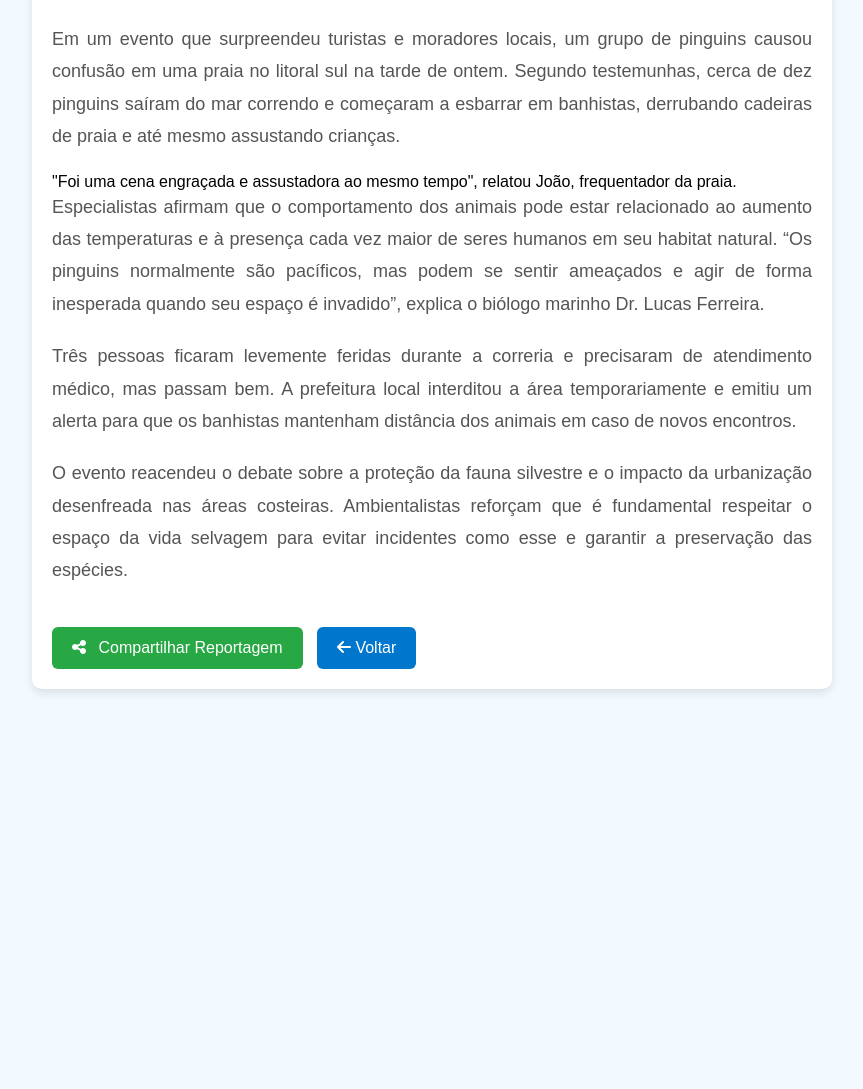
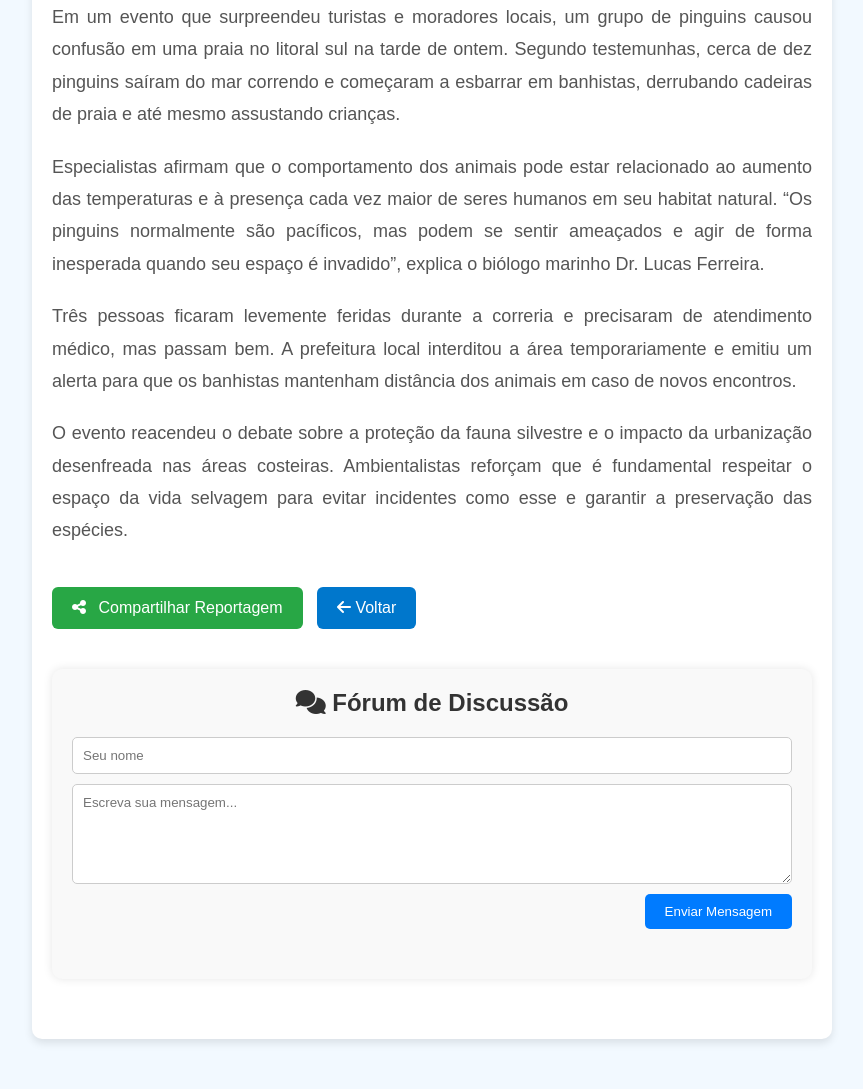
Before and after one commit to Gabriel-Odeli/Jornal_digital, a PHP site: page /rep_maior.html in a window 1280 px wide. Shown: the part 862-1951 px from the top of the page, without its empty margins (208-1071 px from the left). Before the commit the page ends 1555 px from the top, so only its background shows below. Run offline with PHP 8.4, Linux system fonts and the light colour scheme.

Commit message:
Fórum na tela principal

```diff
--- a/rep_maior/rep_maior.css
+++ b/rep_maior/rep_maior.css
@@ -191,3 +191,169 @@ body {
 .btn-compartilhar i {
     margin-right: 8px;
 }
+
+
+/* --- Fórum --- */
+.forum {
+    margin: 40px auto;
+    max-width: 800px;
+    background: #f9f9f9;
+    padding: 20px;
+    border-radius: 10px;
+    box-shadow: 0 0 10px rgba(0, 0, 0, 0.1);
+}
+
+.forum-titulo {
+    font-size: 24px;
+    margin-bottom: 20px;
+    color: #333;
+    text-align: center;
+}
+
+.form-mensagem {
+    display: flex;
+    flex-direction: column;
+    gap: 10px;
+}
+
+.form-mensagem input,
+.form-mensagem textarea {
+    width: 100%;
+    padding: 10px;
+    border: 1px solid #ccc;
+    border-radius: 5px;
+    resize: vertical;
+}
+
+.form-mensagem textarea {
+    min-height: 100px;
+}
+
+.btn-enviar {
+    padding: 10px 20px;
+    background-color: #007bff;
+    color: #fff;
+    border: none;
+    border-radius: 5px;
+    cursor: pointer;
+    align-self: flex-end;
+}
+
+.btn-enviar:hover {
+    background-color: #0056b3;
+}
+
+.lista-mensagens {
+    margin-top: 30px;
+    display: flex;
+    flex-direction: column;
+    gap: 15px;
+}
+
+.mensagem {
+    background-color: #ffffff;
+    padding: 15px;
+    border: 1px solid #ddd;
+    border-radius: 8px;
+    position: relative;
+}
+
+.mensagem h4 {
+    margin: 0 0 5px;
+    color: #007bff;
+}
+
+.mensagem p {
+    margin: 5px 0 0;
+    color: #555;
+}
+
+.mensagem time {
+    font-size: 12px;
+    color: #999;
+    position: absolute;
+    top: 15px;
+    right: 15px;
+}
+
+/* Respostas */
+
+.respostas {
+    margin-top: 15px;
+    padding-left: 20px;
+    border-left: 2px solid #ccc;
+    display: flex;
+    flex-direction: column;
+    gap: 10px;
+}
+
+.resposta {
+    background-color: #f1f1f1;
+    padding: 10px;
+    border-radius: 6px;
+    position: relative;
+}
+
+.resposta h5 {
+    margin: 0 0 5px;
+    font-size: 14px;
+    color: #007bff;
+}
+
+.resposta p {
+    margin: 0;
+    font-size: 14px;
+    color: #555;
+}
+
+.resposta time {
+    font-size: 11px;
+    color: #999;
+    position: absolute;
+    top: 8px;
+    right: 10px;
+}
+
+.btn-responder {
+    margin-top: 10px;
+    background: none;
+    border: none;
+    color: #007bff;
+    cursor: pointer;
+    font-size: 14px;
+    padding: 0;
+}
+
+.form-resposta {
+    display: flex;
+    flex-direction: column;
+    margin-top: 10px;
+    gap: 5px;
+}
+
+.form-resposta textarea {
+    width: 100%;
+    min-height: 60px;
+    padding: 8px;
+    border-radius: 4px;
+    border: 1px solid #ccc;
+    resize: vertical;
+}
+
+.form-resposta button {
+    align-self: flex-end;
+    padding: 5px 10px;
+    background-color: #28a745;
+    color: #fff;
+    border: none;
+    border-radius: 4px;
+    cursor: pointer;
+}
+
+.form-resposta button:hover {
+    background-color: #218838;
+}
+
+.form-resposta button[type="button"]:hover {
+    background-color: #c82333;
+}
--- a/rep_maior/rep_maior.html
+++ b/rep_maior/rep_maior.html
@@ -35,7 +35,6 @@
 
     <main class="reportagem">
         <h2 class="titulo-reportagem">Pinguins loucos deixam 3 pessoas feridas</h2>
-        <h3 class="subtitulo-reportagem">Entenda o que levou os pinguins a esse comportamento inusitado</h3>
 
         <div class="info-reportagem">
             <span><i class="fas fa-calendar-alt"></i> Publicado em: 27 de Abril de 2025</span>
@@ -49,10 +48,6 @@
             uma praia no litoral sul na tarde de ontem. Segundo testemunhas, cerca de dez pinguins saíram do mar
             correndo e começaram a esbarrar em banhistas, derrubando cadeiras de praia e até mesmo assustando crianças.
         </p>
-
-        <blockquote class="citacao-reportagem">
-            "Foi uma cena engraçada e assustadora ao mesmo tempo", relatou João, frequentador da praia.
-        </blockquote>
 
         <p class="texto-reportagem">
             Especialistas afirmam que o comportamento dos animais pode estar relacionado ao aumento das
@@ -79,6 +74,20 @@
 
         <a href="../tela_principal/tela_principal.html" class="btn-voltar"><i class="fas fa-arrow-left"></i> Voltar</a>
 
+        <section class="forum">
+            <h2 class="forum-titulo"><i class="fas fa-comments"></i> Fórum de Discussão</h2>
+
+            <form id="form-mensagem" class="form-mensagem">
+                <input type="text" id="nome-usuario" placeholder="Seu nome" required>
+                <textarea id="mensagem-usuario" placeholder="Escreva sua mensagem..." required></textarea>
+                <button type="submit" class="btn-enviar">Enviar Mensagem</button>
+            </form>
+
+            <div id="lista-mensagens" class="lista-mensagens">
+                <!-- Mensagens aparecerão aqui -->
+            </div>
+        </section>
+
     </main>
     <script src="rep_maior.js" defer></script>
 </body>
--- a/rep_maior/rep_maior.js
+++ b/rep_maior/rep_maior.js
@@ -17,6 +17,7 @@ botaoCompartilhar.addEventListener('click', async () => {
     }
 });
 
+
 // Barra de progresso
 window.onscroll = function() {
     const barra = document.getElementById('barra-progresso');
@@ -25,3 +26,124 @@ window.onscroll = function() {
     const porcentagem = (scrollAtual / scrollTotal) * 100;
     barra.style.width = porcentagem + "%";
 }
+
+// --- Fórum de Mensagens ---
+const formMensagem = document.getElementById('form-mensagem');
+const listaMensagens = document.getElementById('lista-mensagens');
+
+formMensagem.addEventListener('submit', (e) => {
+    e.preventDefault();
+
+    const nome = document.getElementById('nome-usuario').value.trim();
+    const mensagem = document.getElementById('mensagem-usuario').value.trim();
+
+    if (nome && mensagem) {
+        criarMensagem(nome, mensagem);
+        formMensagem.reset();
+    }
+});
+
+function criarMensagem(nome, texto) {
+    const divMensagem = document.createElement('div');
+    divMensagem.classList.add('mensagem');
+
+    const titulo = document.createElement('h4');
+    titulo.textContent = nome;
+
+    const corpo = document.createElement('p');
+    corpo.textContent = texto;
+
+    const hora = document.createElement('time');
+    const agora = new Date();
+    hora.textContent = agora.toLocaleTimeString('pt-BR', { hour: '2-digit', minute: '2-digit' });
+
+    const botaoResponder = document.createElement('button');
+    botaoResponder.classList.add('btn-responder');
+    botaoResponder.textContent = 'Responder';
+
+    const divRespostas = document.createElement('div');
+    divRespostas.classList.add('respostas');
+
+    divMensagem.appendChild(titulo);
+    divMensagem.appendChild(corpo);
+    divMensagem.appendChild(hora);
+    divMensagem.appendChild(botaoResponder);
+    divMensagem.appendChild(divRespostas);
+
+    listaMensagens.prepend(divMensagem);
+
+    botaoResponder.addEventListener('click', () => abrirFormularioResposta(divRespostas));
+}
+
+function abrirFormularioResposta(respostasContainer) {
+    // Cria novo formulário de resposta SEM apagar os antigos
+    const formResposta = document.createElement('form');
+    formResposta.classList.add('form-resposta');
+
+    const textareaResposta = document.createElement('textarea');
+    textareaResposta.placeholder = 'Escreva sua resposta...';
+    textareaResposta.required = true;
+
+    const containerBotoes = document.createElement('div');
+    containerBotoes.style.display = 'flex';
+    containerBotoes.style.gap = '10px';
+    containerBotoes.style.marginTop = '5px';
+
+    const botaoEnviarResposta = document.createElement('button');
+    botaoEnviarResposta.type = 'submit';
+    botaoEnviarResposta.textContent = 'Responder';
+
+    const botaoCancelarResposta = document.createElement('button');
+    botaoCancelarResposta.type = 'button';
+    botaoCancelarResposta.textContent = 'Cancelar';
+    botaoCancelarResposta.style.backgroundColor = '#dc3545';
+    botaoCancelarResposta.style.color = '#fff';
+    botaoCancelarResposta.style.border = 'none';
+    botaoCancelarResposta.style.borderRadius = '4px';
+    botaoCancelarResposta.style.padding = '5px 10px';
+    botaoCancelarResposta.style.cursor = 'pointer';
+
+    containerBotoes.appendChild(botaoEnviarResposta);
+    containerBotoes.appendChild(botaoCancelarResposta);
+
+    formResposta.appendChild(textareaResposta);
+    formResposta.appendChild(containerBotoes);
+
+    respostasContainer.appendChild(formResposta);
+
+    // Evento de enviar resposta
+    formResposta.addEventListener('submit', (e) => {
+        e.preventDefault();
+        const respostaTexto = textareaResposta.value.trim();
+        if (respostaTexto) {
+            criarResposta(respostasContainer, respostaTexto);
+            formResposta.reset(); // Limpa o campo para permitir nova resposta
+        }
+    });
+
+    // Evento de cancelar resposta
+    botaoCancelarResposta.addEventListener('click', () => {
+        respostasContainer.removeChild(formResposta);
+    });
+}
+
+function criarResposta(respostasContainer, texto) {
+    const divResposta = document.createElement('div');
+    divResposta.classList.add('resposta');
+
+    const nomeResposta = document.createElement('h5');
+    nomeResposta.textContent = 'Usuário Anônimo'; // ou pode puxar de um login se quiser
+
+    const corpoResposta = document.createElement('p');
+    corpoResposta.textContent = texto;
+
+    const horaResposta = document.createElement('time');
+    const agora = new Date();
+    horaResposta.textContent = agora.toLocaleTimeString('pt-BR', { hour: '2-digit', minute: '2-digit' });
+
+    divResposta.appendChild(nomeResposta);
+    divResposta.appendChild(corpoResposta);
+    divResposta.appendChild(horaResposta);
+
+    respostasContainer.appendChild(divResposta);
+}
```
